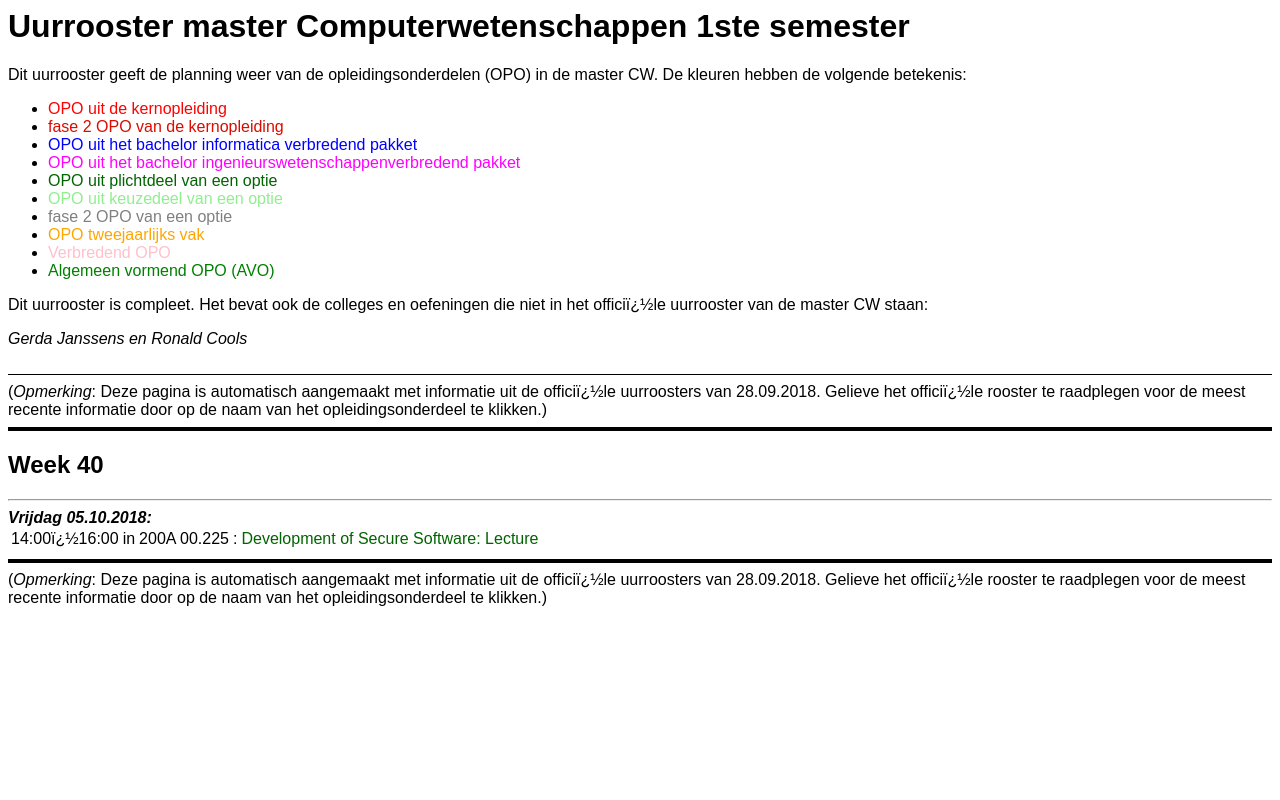
After one commit to MidasLamb/CSSchedule, a PHP site: page /tests/resources/doss.html in a window 1280 px wide. The commit adds this page. Run offline with PHP 8.4, Linux system fonts and the light colour scheme.

Commit message:
Fixed bug #56

```diff
--- a/src/DB/DBHandler.php
+++ b/src/DB/DBHandler.php
@@ -51,7 +51,7 @@ class DBHandler
     public static function getCourses()
     {
         $db = self::getDB();
-        $res = $db->query("SELECT * FROM Courses");
+        $res = $db->query("SELECT * FROM Courses ORDER BY Name ASC");
         return $res->fetchAll();
     }
 
--- /dev/null
+++ b/tests/resources/doss.html
@@ -0,0 +1,41 @@
+
+<!-- saved from url=(0067)https://people.cs.kuleuven.be/~btw/roosters1819/cws_semester_1.html -->
+<html><head><meta http-equiv="Content-Type" content="text/html; charset=windows-1252"><style type="TEXT/CSS">
+body {font-family:arial; font-size:12pt;}
+a:link {text-decoration:none;}
+a:visited {text-decoration:none;}
+a:hover {text-decoration:underline;}
+</style>
+</head><body><h1>Uurrooster master Computerwetenschappen 1ste semester</h1>
+Dit uurrooster geeft de planning weer van de opleidingsonderdelen (OPO) in de master CW. De kleuren hebben de volgende betekenis:
+<ul>
+<li><font color="red">OPO uit de kernopleiding</font></li>
+<li><font color="darkbrown">fase 2 OPO van de kernopleiding </font></li>
+<li><font color="blue">OPO uit het bachelor informatica verbredend pakket</font></li>
+<li><font color="magenta">OPO uit het bachelor ingenieurswetenschappenverbredend pakket</font></li>
+<li><font color="darkgreen">OPO uit plichtdeel van een optie</font></li>
+<li><font color="lightgreen">OPO uit keuzedeel van een optie</font></li>
+<li><font color="grey">fase 2 OPO van een optie</font></li>
+<li><font color="orange">OPO tweejaarlijks vak</font></li>
+<li><font color="pink">Verbredend OPO</font></li>
+<li><font color="green">Algemeen vormend OPO (AVO)</font></li>
+</ul>
+Dit uurrooster is compleet. Het bevat ook de colleges en oefeningen die niet in het offici�le uurrooster van de master CW staan:
+<ul></ul>
+<i>Gerda Janssens en Ronald Cools</i>
+<br><br>
+<hr color="black" size="1">
+(<i>Opmerking</i>: Deze pagina is automatisch aangemaakt met informatie uit de offici�le uurroosters van 28.09.2018. Gelieve het offici�le rooster te raadplegen voor de meest recente informatie door op de naam van het opleidingsonderdeel te klikken.)<hr color="black" size="4">
+<h2>Week 40</h2>
+<hr>
+<i><b>Vrijdag 05.10.2018:</b></i>
+<table>
+<tbody>
+<tr><td>14:00�16:00</td><td>in</td><td>200A     00.225</td><td>:</td>
+<td><a href="http://onderwijsaanbod.kuleuven.be/syllabi/e/H04K5AE.htm" ,="" target="new"><font color="darkgreen">Development of Secure Software: Lecture</font></a>
+</td>
+</tr>
+</tbody></table>
+<hr color="black" size="4">
+(<i>Opmerking</i>: Deze pagina is automatisch aangemaakt met informatie uit de offici�le uurroosters van 28.09.2018. Gelieve het offici�le rooster te raadplegen voor de meest recente informatie door op de naam van het opleidingsonderdeel te klikken.)
+</body></html>
```
Also changed, not shown: src/EntryPoint.php (+6 -8 lines), tests/Unit/ParserTest.php (+16 -0 lines), database/db.sqlite3.
